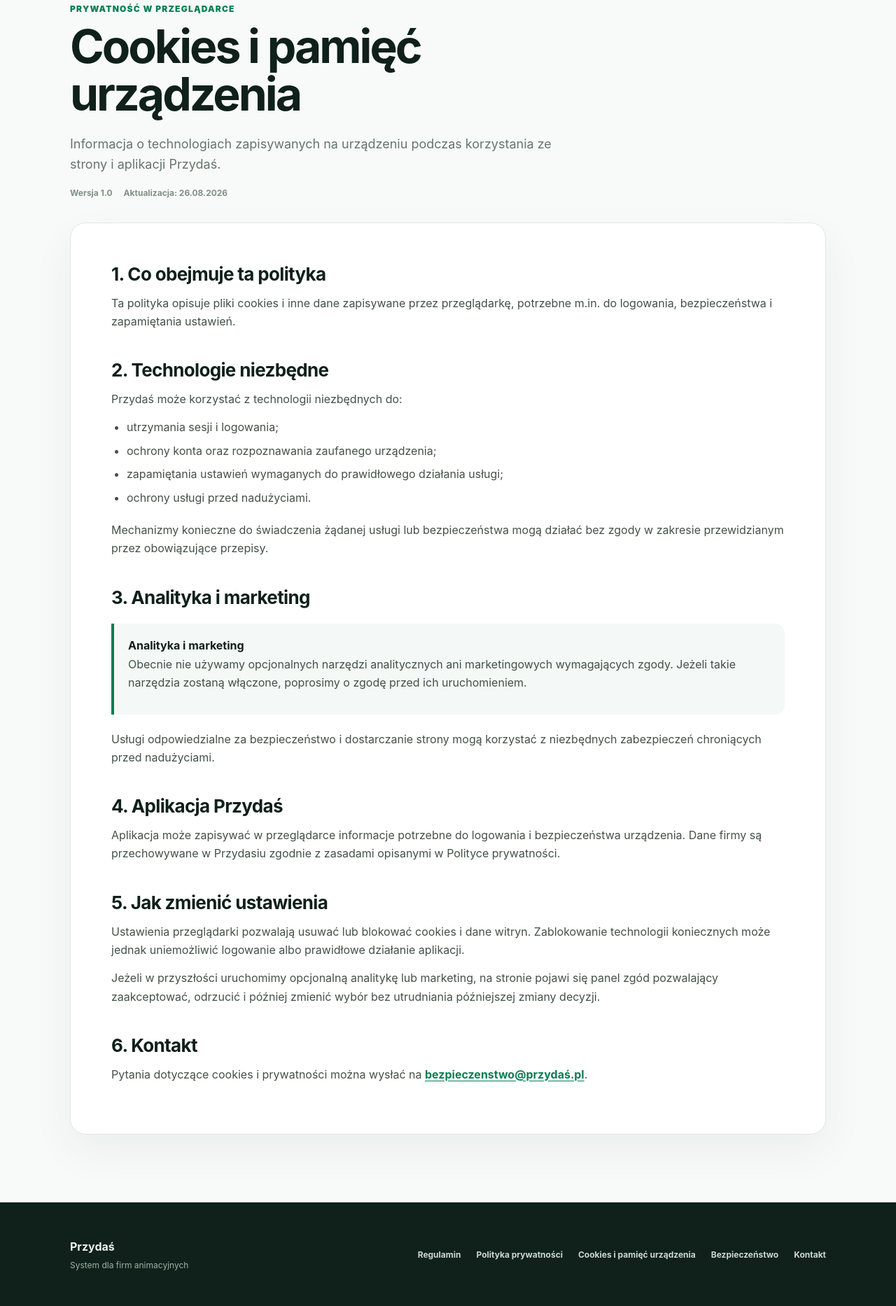
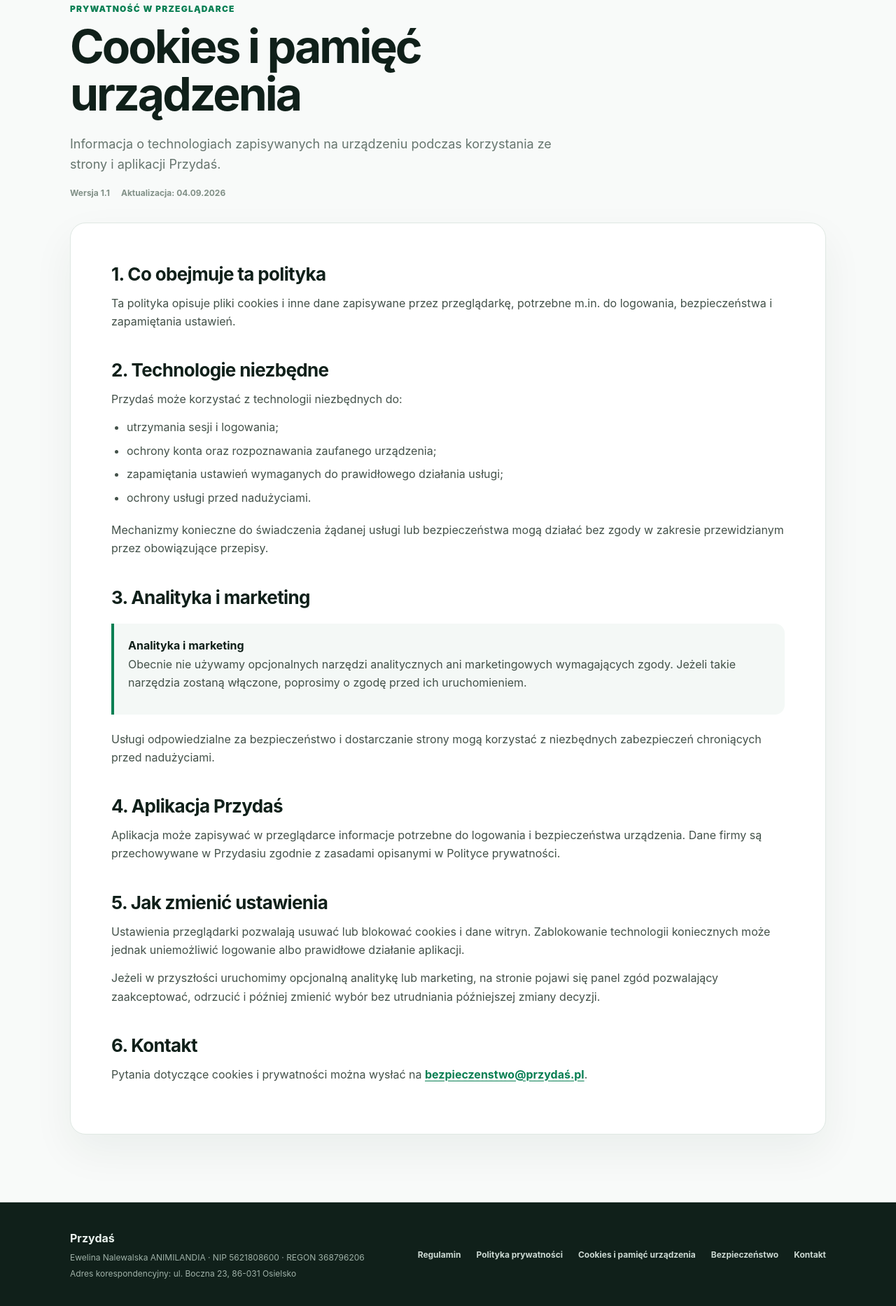
Before and after one commit to maraz12-sys/przydas-website, an Astro site: page /cookies in a window 1280 px wide. Shown: the part 142-2008 px from the top of the page at 70% size. Built offline with nearby package versions, Linux system fonts and the light colour scheme; Astro itself is replaced by a stand-in of ours.

Commit message:
Show operator identity across legal pages

```diff
--- a/src/layouts/LegalLayout.astro
+++ b/src/layouts/LegalLayout.astro
@@ -3,7 +3,7 @@
   title,
   description,
   eyebrow = 'Dokumenty Przydasia',
-  updated = '26.08.2026',
+  updated = '04.09.2026',
 } = Astro.props;
 ---
 <!doctype html>
@@ -39,7 +39,7 @@
         <h1>{title}</h1>
         <p>{description}</p>
         <div class="meta">
-          <span>Wersja 1.0</span>
+          <span>Wersja 1.1</span>
           <span>Aktualizacja: {updated}</span>
         </div>
       </div>
@@ -53,7 +53,8 @@
       <div class="legal-shell footer-inner">
         <div>
           <strong>Przydaś</strong>
-          <span>System dla firm animacyjnych</span>
+          <span>Ewelina Nalewalska ANIMILANDIA · NIP 5621808600 · REGON 368796206</span>
+          <span>Adres korespondencyjny: ul. Boczna 23, 86-031 Osielsko</span>
         </div>
         <nav aria-label="Stopka dokumentów">
           <a href="/regulamin">Regulamin</a>
```
